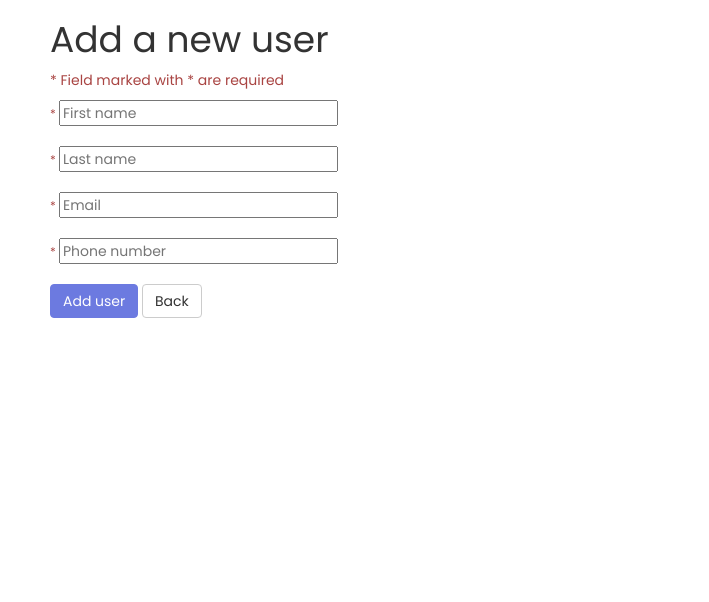
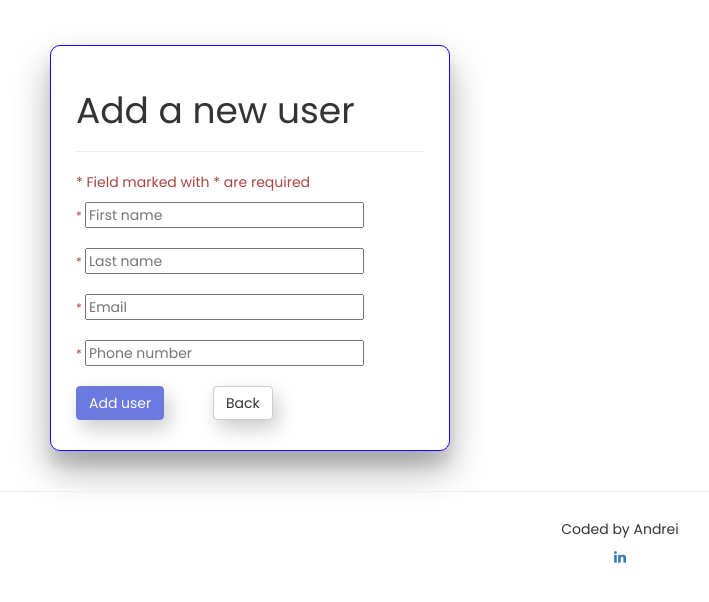
Before and after one commit to andreinemeti/php_inovo, a PHP site: page /insert.php in a window 1280 px wide. Shown: the top 602 px of the page, without its empty margins (20-729 px from the left). Run offline with PHP 8.4, Linux system fonts and the light colour scheme.

Commit message:
Organised the code a bit and added a footer

```diff
--- /dev/null
+++ b/css/style.css
@@ -0,0 +1,68 @@
+body {
+  font-family: 'Poppins', sans-serif;
+
+}
+
+
+.table-hover thead tr {
+  background:#6c7ae0;
+  color:white;
+  cursor:pointer;
+}
+
+.table-hover tbody tr:hover {
+  background-color: #ececff;
+}
+
+.btn-warning, .btn-default {
+  position:relative;
+  box-shadow: 5px 8.7px 20px #ccc;
+  transition:.3s all;
+}
+
+.btn-warning {
+  background:#6c7ae0;
+  border:1px solid #6c7ae0;
+}
+.btn-warning:hover, .btn-warning:focus, .btn-warning:focus:hover, .btn-warning:active:focus {
+  background:transparent;
+  color:#6c7ae0;
+  border:1px solid #6c7ae0;
+  outline:none;
+}
+
+.btn-warning:active {
+  bottom:2px;
+
+}
+
+.btn-danger, .btn-default {
+  position:relative;
+  box-shadow: 5px 8.7px 20px #ccc;
+  transition:.3s all;
+}
+
+.btn-default {
+  margin-left:45px;
+}
+
+.btn-default:active {
+  bottom:2px;
+}
+
+.btn-default:hover, .btn-default:focus, .btn-default:focus:hover, .btn-default:active:focus {
+  background:#EAE6E6;
+  color:black;
+  border:1px solid #ccc;
+  outline:none;
+}
+
+.form-container {
+    max-width:400px;
+    margin-top:45px;
+    box-shadow: 0 19px 38px rgba(0, 0, 0, .3), 0 15px 12px rgba(0, 0, 0, .1);
+    padding: 25px 25px 30px 25px;
+    border: 1px solid #1800ff;
+    border-radius:10px;
+
+}
--- /dev/null
+++ b/includes/footer.php
@@ -0,0 +1,14 @@
+<hr/>
+ <div class="container-fluid footer">
+      <div class="row">
+        <div class="col-md-12 text-center">
+          <h5>Coded by Andrei</h5>
+          <a href="https://www.linkedin.com/in/andrei-marian-nemeti/" target="_blank"><i class="fa fa-linkedin" aria-hidden="true"></i></a>
+        </div>
+      </div>
+    </div>
+    <!-- jQuery -->
+    <script src="https://code.jquery.com/jquery-3.3.1.min.js"></script>
+    <!-- BOOTSTRAP JS -->
+    <script src="https://maxcdn.bootstrapcdn.com/bootstrap/3.3.7/js/bootstrap.min.js"></script>
+    <script src="script/script.js"></script>
--- /dev/null
+++ b/includes/header.php
@@ -0,0 +1,18 @@
+<!DOCTYPE html>
+<html>
+  <head>
+    <meta charset="utf-8">
+      <meta http-equiv="X-UA-Compatible" content="IE=edge">
+      <meta name="viewport" content="width=device-width, initial-scale=1">
+    <title>Inovo users</title>
+    <link href="https://fonts.googleapis.com/css?family=Poppins" rel="stylesheet">
+    <link rel="stylesheet" href="https://maxcdn.bootstrapcdn.com/bootstrap/3.3.7/css/bootstrap.min.css">
+    <link rel="stylesheet" href="css/style.css">
+    <link href="https://cdnjs.cloudflare.com/ajax/libs/font-awesome/4.7.0/css/font-awesome.min.css" rel=stylesheet>
+    <!-- HTML5 shim and Respond.js for IE8 support of HTML5 elements and media queries -->
+      <!-- WARNING: Respond.js doesn't work if you view the page via file:// -->
+    <!--[if lt IE 9]>
+      <script src="https://oss.maxcdn.com/html5shiv/3.7.3/html5shiv.min.js"></script>
+      <script src="https://oss.maxcdn.com/respond/1.4.2/respond.min.js"></script>
+    <![endif]-->
+  </head>
--- a/insert.php
+++ b/insert.php
@@ -1,5 +1,7 @@
 <?php
-include('connection.php');
+include('includes/connection.php');
+include('includes/header.php');
+
 $firstNameError = "";
 $lastNameError = "";
 $emailError = "";
@@ -55,8 +57,8 @@ $phoneError = "";
 			$query = mysqli_query($conn, "SELECT * FROM Users WHERE email='".$email."'");
 
 			if(mysqli_num_rows($query) > 0){
+    			echo "<div class='alert alert-danger'>Error! The email already exists in our database.</div>";
 
-    			echo "<div class='alert alert-danger'>Error! The email already exists in our database.</div>";
     	// if everything is ok, we add the new user to our Inovo Users DB
 		} else {
 			$query = "INSERT INTO users (id, firstname, lastname, email, phone) VALUES (NULL, '$firstName', '$lastName', '$email', '$phone')";
@@ -74,28 +76,11 @@ $phoneError = "";
 //making sure we are closing the connection for security reasons
 mysqli_close($conn);
 ?>
-
-<!DOCTYPE html>
-<html>
-	<head>
-		<meta charset="utf-8">
-    	<meta http-equiv="X-UA-Compatible" content="IE=edge">
-    	<meta name="viewport" content="width=device-width, initial-scale=1">
-		<title>Add new user</title>
-		<link href="https://fonts.googleapis.com/css?family=Roboto" rel="stylesheet">
-		<link rel="stylesheet" href="https://maxcdn.bootstrapcdn.com/bootstrap/3.3.7/css/bootstrap.min.css">
-		<link href="https://fonts.googleapis.com/css?family=Poppins" rel="stylesheet">
-		<link rel="stylesheet" href="style.css">
-		<!-- HTML5 shim and Respond.js for IE8 support of HTML5 elements and media queries -->
-    	<!-- WARNING: Respond.js doesn't work if you view the page via file:// -->
-    <!--[if lt IE 9]>
-      <script src="https://oss.maxcdn.com/html5shiv/3.7.3/html5shiv.min.js"></script>
-      <script src="https://oss.maxcdn.com/respond/1.4.2/respond.min.js"></script>
-    <![endif]-->
-	</head>
-	<body>
-		<div class="container">
+<body>
+	<div class="container">
+		<div class="form-container">
 			<h1>Add a new user</h1>
+			<hr/>
 			<p class="text-danger">* Field marked with * are required</p>
 			<form action="<?php echo htmlspecialchars ( $_SERVER["PHP_SELF"] ); ?>" method="post">
 
@@ -113,19 +98,16 @@ mysqli_close($conn);
 
 				<small class="text-danger">* <?php echo $phoneError; ?></small>
 				<input type="text" placeholder="Phone number" name="phone" maxlength="25" required>
-
 				<br/><br/>
-
 
 				<input type="submit" class="btn btn-warning" name="add" value="Add user">
 				<a href="/inovo/index.php" class="btn btn-default">Back</a>
 			</form>
-
-
+		</div>
 	</div> <!-- end container -->
-		<!-- jQuery -->
-		<script src="https://code.jquery.com/jquery-3.3.1.min.js"></script>
-		<!-- BOOTSTRAP JS -->
-		<script src="https://maxcdn.bootstrapcdn.com/bootstrap/3.3.7/js/bootstrap.min.js"></script>
+<br/>
+<?php
+include('includes/footer.php');
+?>
 	</body>
 </html>
```
Also changed, not shown: index.php (+11 -27 lines), style.css (deleted, +0 -35 lines), README.txt (added), includes/connection.php (renamed from connection.php), script/script.js (renamed from script.js).
